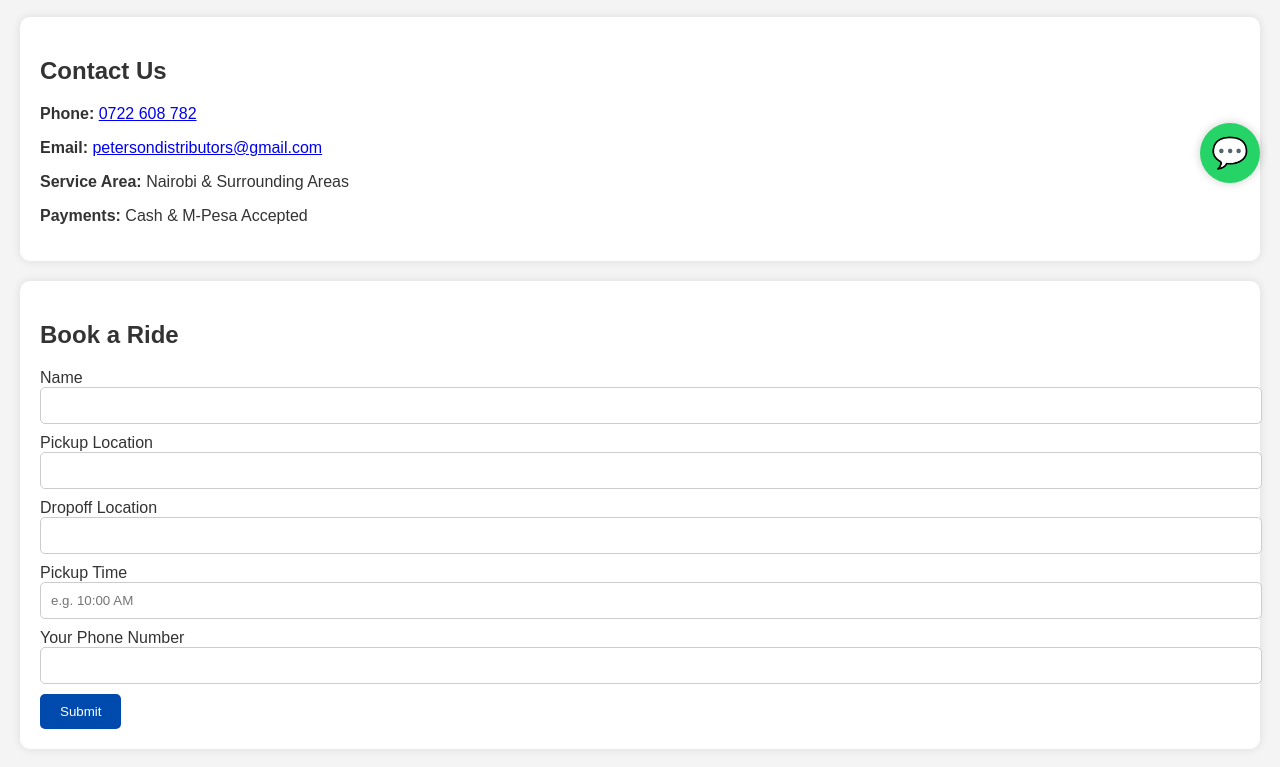
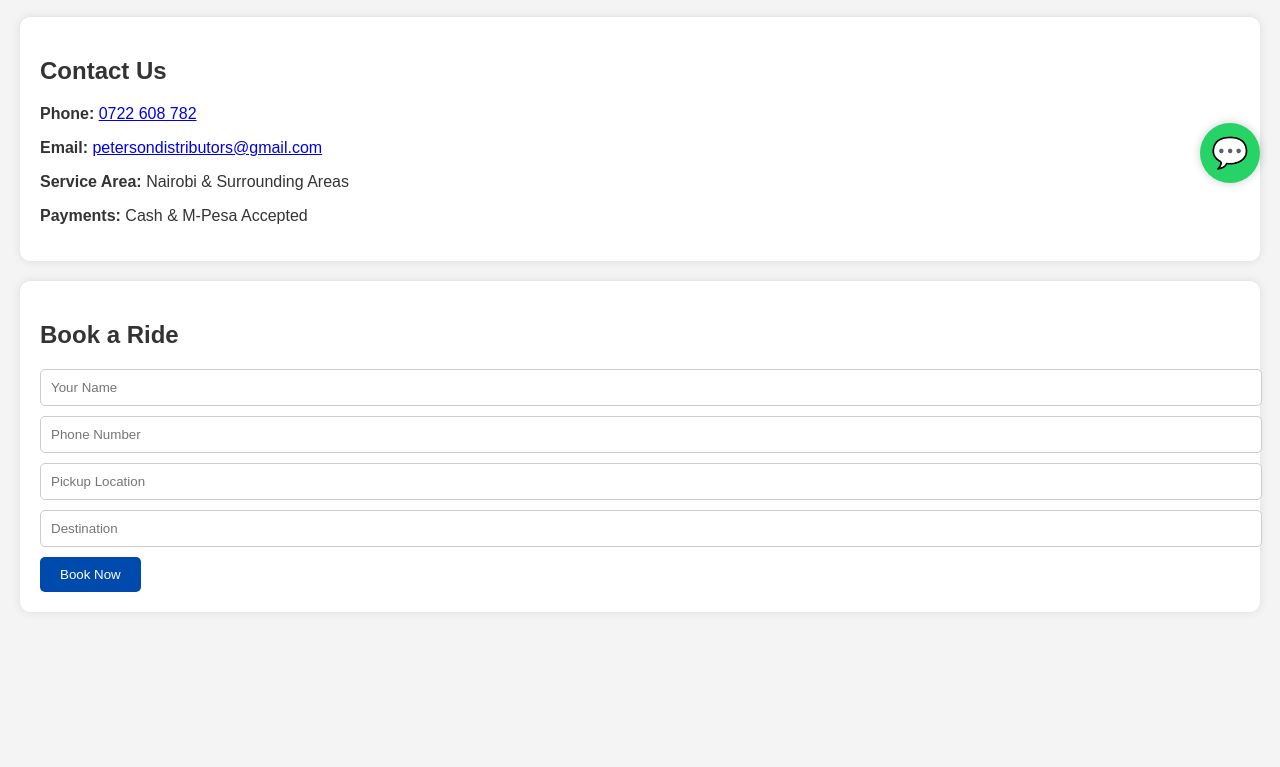
Before and after one commit to ShadrackMusyoka/Peter-Taxi-Site, a plain HTML site: page index.html in a window 1280 px wide. Shown: the part 597-1364 px from the top of the page. After the commit the page ends 1249 px from the top, so only its background shows below. Drawn offline with Linux system fonts and the light colour scheme.

Commit message:
Update index.html

```diff
--- a/index.html
+++ b/index.html
@@ -53,22 +53,17 @@
     <div class="booking-form">
         <h2>Book a Ride</h2>
         <form>
-            <label for="name">Name</label>
-            <input type="text" id="name" name="name" required />
+           <form action="https://formsubmit.co/petersondistributors@gmail.com" method="POST">
+      <input type="text" name="name" placeholder="Your Name" required>
+      <input type="tel" name="phone" placeholder="Phone Number" required>
+      <input type="text" name="pickup" placeholder="Pickup Location" required>
+      <input type="text" name="destination" placeholder="Destination" required>
 
-            <label for="pickup">Pickup Location</label>
-            <input type="text" id="pickup" name="pickup" required />
-
-            <label for="dropoff">Dropoff Location</label>
-            <input type="text" id="dropoff" name="dropoff" required />
-
-            <label for="time">Pickup Time</label>
-            <input type="text" id="time" name="time" placeholder="e.g. 10:00 AM" required />
-
-            <label for="phone">Your Phone Number</label>
-            <input type="tel" id="phone" name="phone" required />
-
-            <button type="submit">Submit</button>
+      <input type="hidden" name="_captcha" value="false">
+      <input type="hidden" name="_subject" value="New Taxi Booking!">
+      <input type="hidden" name="_template" value="table">
+      <input type="hidden" name="_autoresponse" value="Thank you for booking. We’ll contact you shortly.">
+            <button type="submit">Book Now</button>
         </form>
     </div>
 </section>
```
